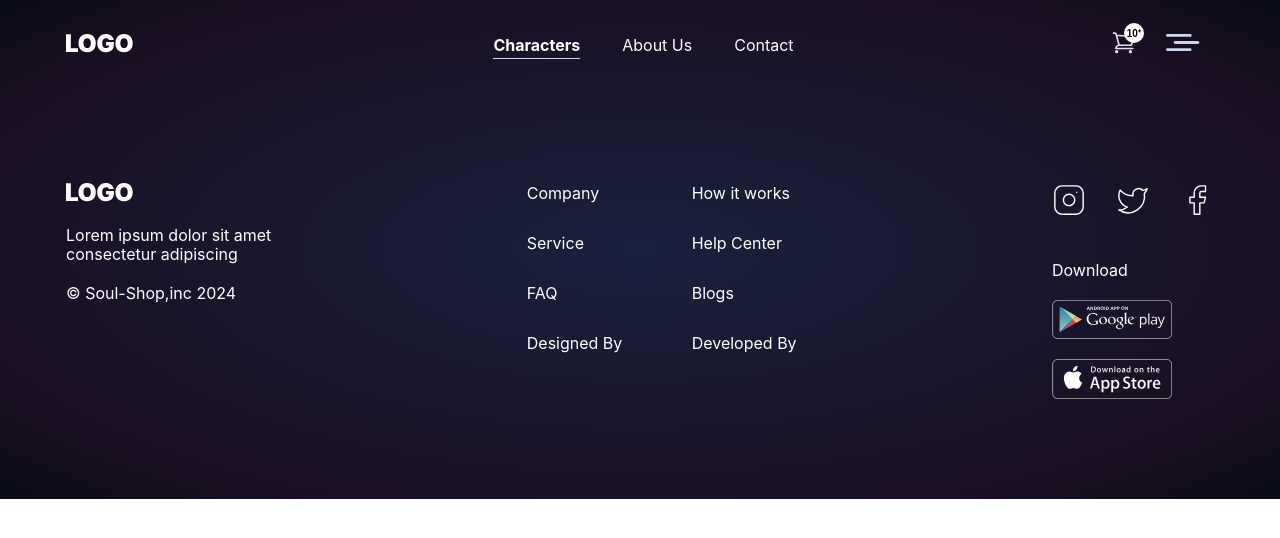
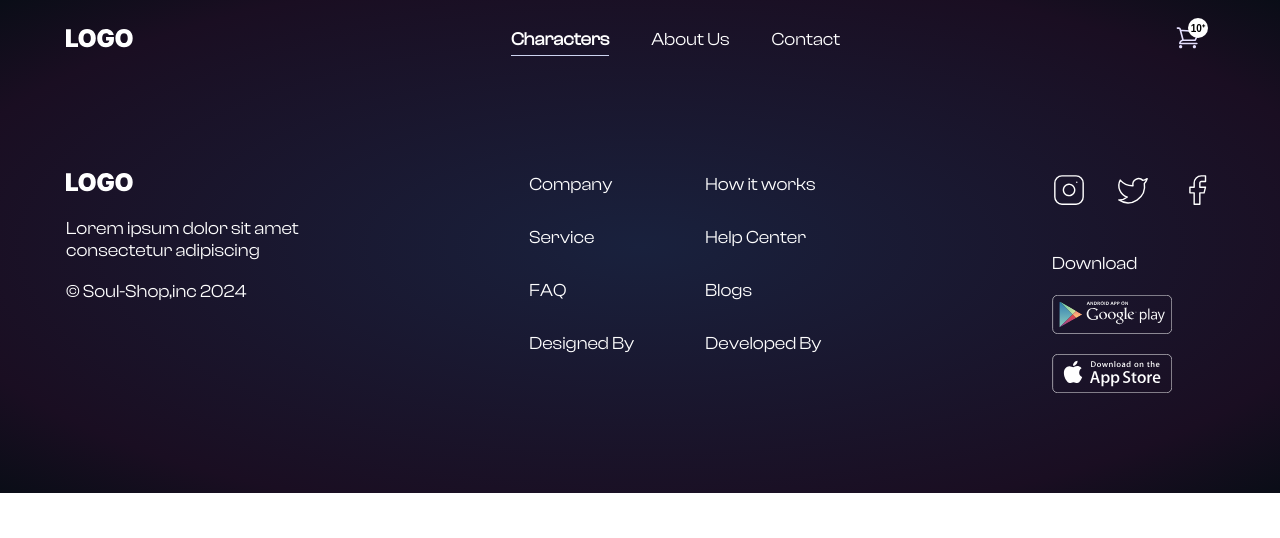
Before and after one commit to kgsantosh770/soul-shop, a React (Create React App) app: page / in a window 1280 px wide. Shown: the top 538 px of the page. Built offline with nearby package versions, Linux system fonts and the light colour scheme.

Commit message:
font added and addition of common css

```diff
--- a/src/index.css
+++ b/src/index.css
@@ -1,3 +1,5 @@
+@import url('./assets/fonts/ClashDisplay/Fonts/WEB/css/clash-display.css');
+
 :root {
   --bg-color: radial-gradient(#19213D, #1A0E22 80%, #0A0D17 100%);
   --secondary-bg-color: #ffffff;
@@ -6,7 +8,7 @@
 
   --font-xs: 10px;
   --font-small: 14px;
-  --font-medium: 20px;
+  --font-medium: 18px;
   --font-large: 22px;
   --font-xl: 26px;
   --font-xxl: 32px;
@@ -18,13 +20,14 @@
 
 body {
   margin: 0;
-  font-family: -apple-system, BlinkMacSystemFont, 'Segoe UI', 'Roboto', 'Oxygen',
+  font-family: 'ClashDisplay-Regular', -apple-system, BlinkMacSystemFont, 'Segoe UI', 'Roboto', 'Oxygen',
     'Ubuntu', 'Cantarell', 'Fira Sans', 'Droid Sans', 'Helvetica Neue',
     sans-serif;
   -webkit-font-smoothing: antialiased;
   -moz-osx-font-smoothing: grayscale;
   background: var(--bg-color) no-repeat;
   color: var(--secondary-bg-color);
+  font-size: var(--font-medium);
 }
 
 button {
@@ -61,9 +64,21 @@ button {
   padding-top: 30px;
 }
 
+/* desktop */
 @media only screen and (min-width: 768px) {
+  .only-mobile {
+    display: none;
+}
   a,
   button {
     cursor: pointer;
   }
 }
+
+
+/* mobile */
+@media only screen and (min-width: 320px) and (max-width: 767px) {
+  .only-desktop {
+      display: none;
+  }
+}
```
